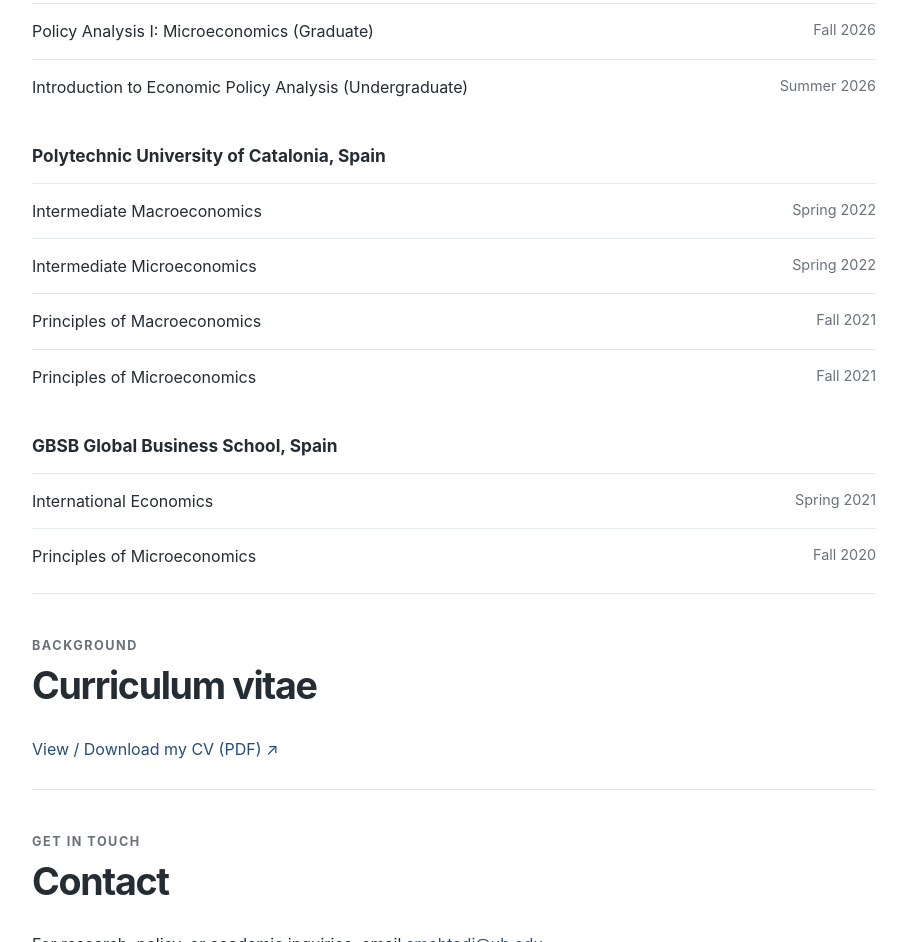
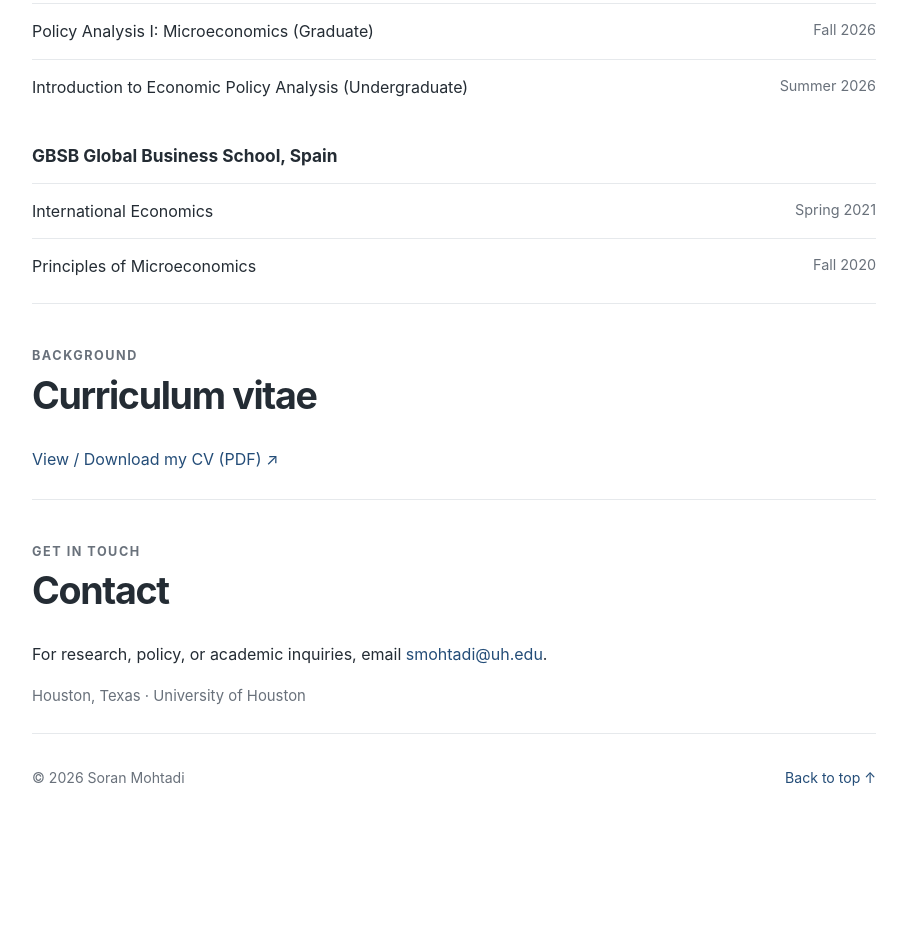
Before and after one commit to soranmohtadi/soranmohtadi.github.io, a plain HTML site: page index.html in a window 1280 px wide. Shown: the part 2440-3382 px from the top of the page, without its empty margins (186-1093 px from the left). After the commit the page ends 3292 px from the top, so only its background shows below. Drawn offline with Linux system fonts and the light colour scheme.

Commit message:
Update index.html

```diff
--- a/index.html
+++ b/index.html
@@ -51,25 +51,6 @@
     </li>
   </ul>
 
-  <h3>Polytechnic University of Catalonia, Spain</h3>
-  <ul class="pubs">
-    <li>
-      <div>Intermediate Macroeconomics</div>
-      <span class="year">Spring 2022</span>
-    </li>
-    <li>
-      <div>Intermediate Microeconomics</div>
-      <span class="year">Spring 2022</span>
-    </li>
-    <li>
-      <div>Principles of Macroeconomics</div>
-      <span class="year">Fall 2021</span>
-    </li>
-    <li>
-      <div>Principles of Microeconomics</div>
-      <span class="year">Fall 2021</span>
-    </li>
-  </ul>
 
   <h3>GBSB Global Business School, Spain</h3>
   <ul class="pubs">
```
